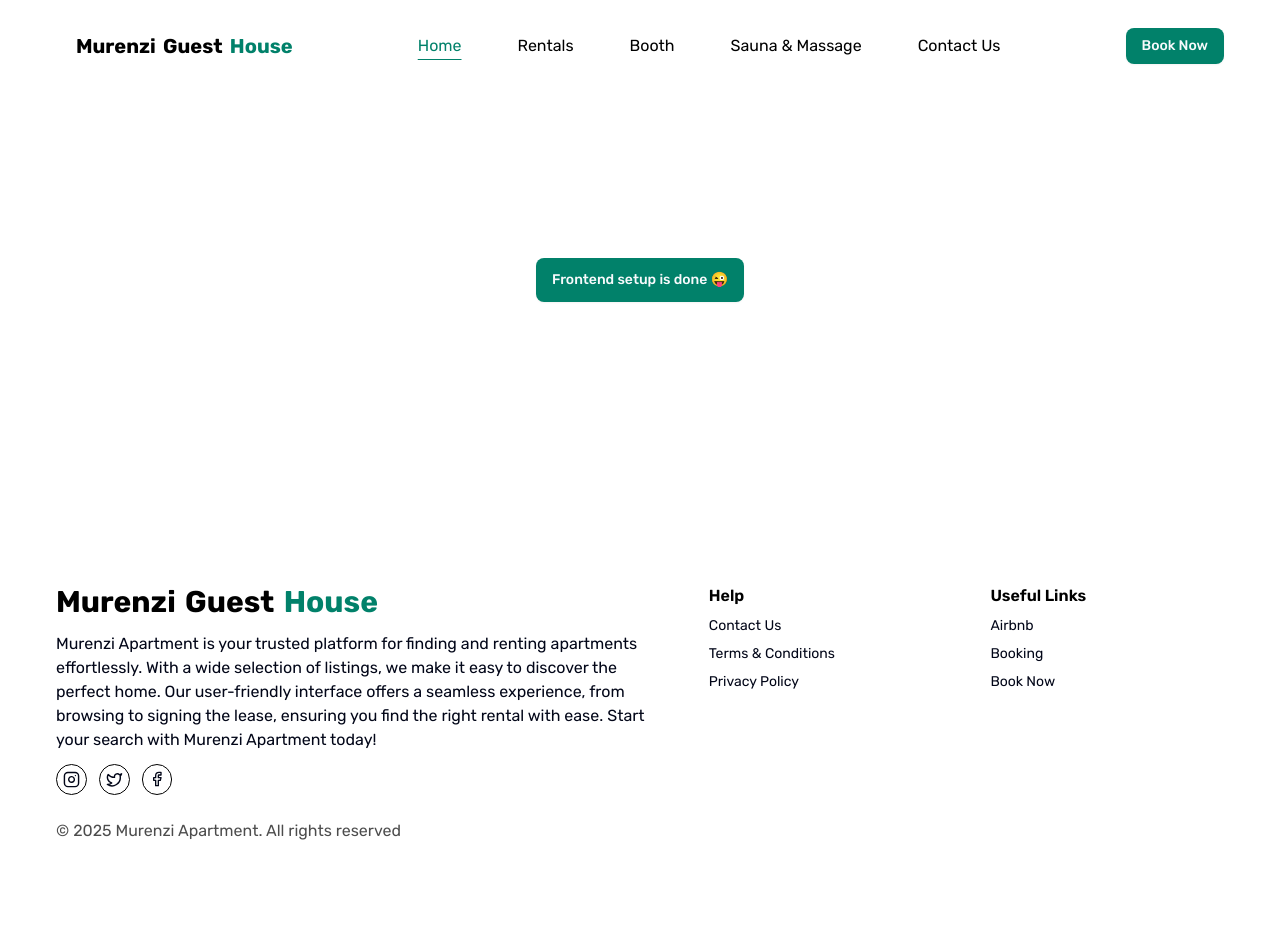
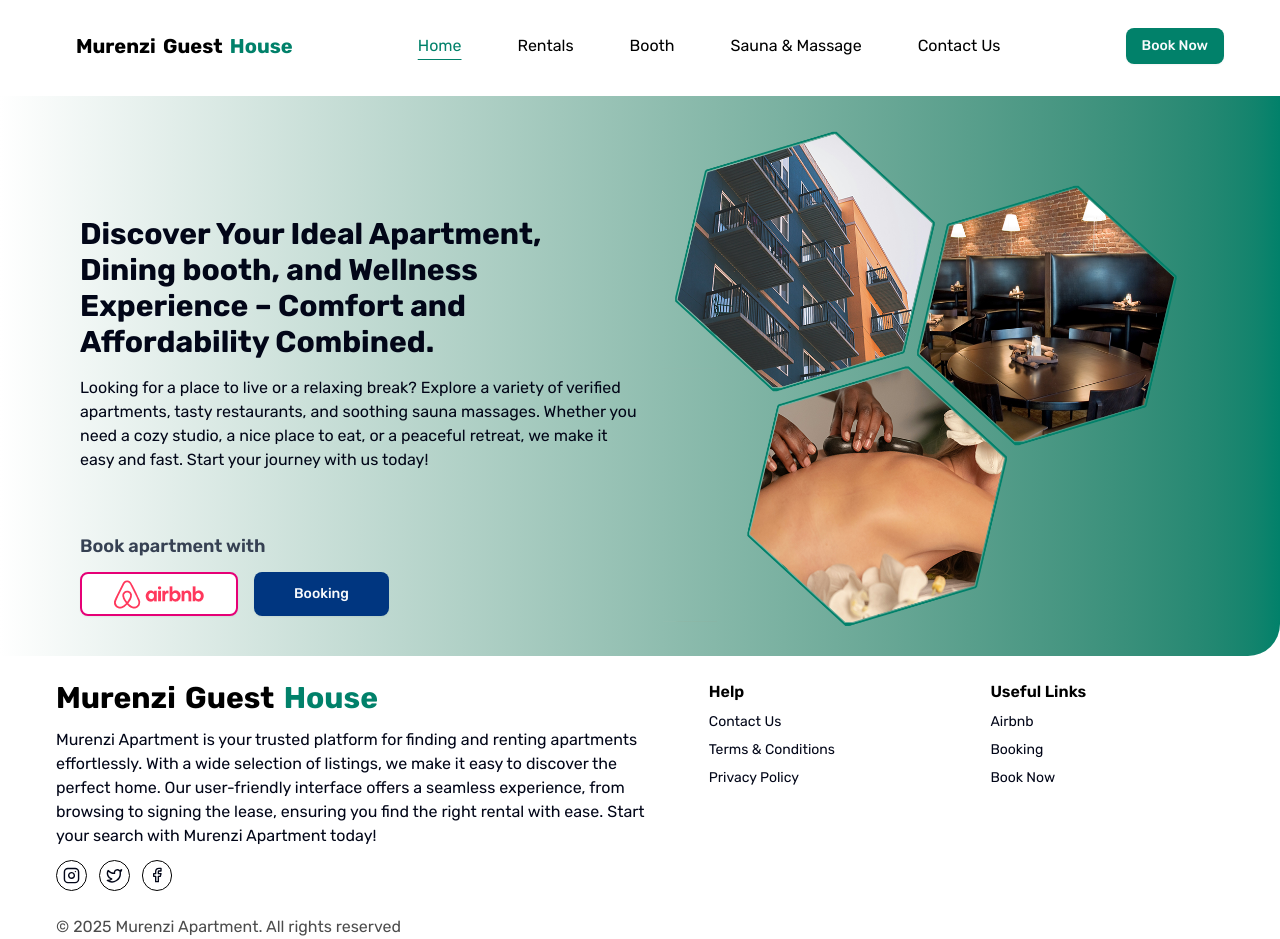
Before and after one commit to fabmukunzi/murenzi-business-group, a Next.js app in the folder frontend/: page / in a window 1280 px wide. Before the commit the page ends 843 px from the top, so only its background shows below. Built offline with nearby package versions, Linux system fonts and the light colour scheme.

Commit message:
Will add hero section

```diff
--- a/frontend/app/page.tsx
+++ b/frontend/app/page.tsx
@@ -1,9 +1,11 @@
+import HeroSection from "@/components/hero-section/HeroSection";
 import { Button } from "@/components/ui/button";
 
 export default function Home() {
   return (
-    <div className="flex justify-center items-center h-[70vh]">
-      <Button className="h-11">Frontend setup is done 😜</Button>
+    <div className="flex mt-24 min-h-[70vh]">
+      <HeroSection />
+      {/* <Button className="h-11">Frontend setup is done 😜</Button> */}
     </div>
   );
 }
--- /dev/null
+++ b/frontend/components/hero-section/HeroSection.tsx
@@ -0,0 +1,30 @@
+import { images } from '@/constant/images'
+import Image from 'next/image'
+import React from 'react'
+import { Button } from '../ui/button'
+import { icons } from '@/constant/icons'
+
+const HeroSection = () => {
+  return (
+    <div className='flex justify-between w-full px-20 bg-gradient-to-r from-white to-primary rounded-br-4xl '>
+      <div className='h-full w-1/2 flex flex-col justify-between'>
+        <div className='pt-30 flex flex-col gap-4'>
+          <h1 className='font-bold text-3xl'>Discover Your Ideal Apartment, Dining booth, and Wellness Experience – Comfort and Affordability Combined.</h1>
+          <p>Looking for a place to live or a relaxing break? Explore a variety of verified apartments, tasty restaurants, and soothing sauna massages. Whether you need a cozy studio, a nice place to eat, or a peaceful retreat, we make it easy and fast. Start your journey with us today!</p>
+        </div>
+        <div className='flex flex-col gap-3 pb-10'>
+          <h3 className='font-semibold text-lg text-gray-700'>Book apartment with</h3>
+          <div className='flex gap-4'>
+            <Button variant={'outline'} className="h-11 px-8 border-2 border-pink-600"><Image src={icons.airbnb} alt='' /></Button>
+            <Button className="h-11 px-10 bg-[#003680]">Booking</Button>
+          </div>
+        </div>
+      </div>
+      <div className=''>
+        <Image src={images.heroImage} height={550} width={0} alt='' />
+      </div>
+    </div>
+  )
+}
+
+export default HeroSection
--- /dev/null
+++ b/frontend/constant/icons.ts
@@ -0,0 +1,5 @@
+import airbnb from '@/assets/icons/airbnb.png'
+
+export const icons={
+    airbnb
+}
--- /dev/null
+++ b/frontend/constant/images.ts
@@ -0,0 +1,5 @@
+import heroImage from '@/assets/murenzi-hero.png'
+
+export const images={
+    heroImage
+}
```
Also changed, not shown: frontend/assets/icons/airbnb.png (added), frontend/assets/murenzi-hero.png (added), frontend/constant/data.ts (added).
